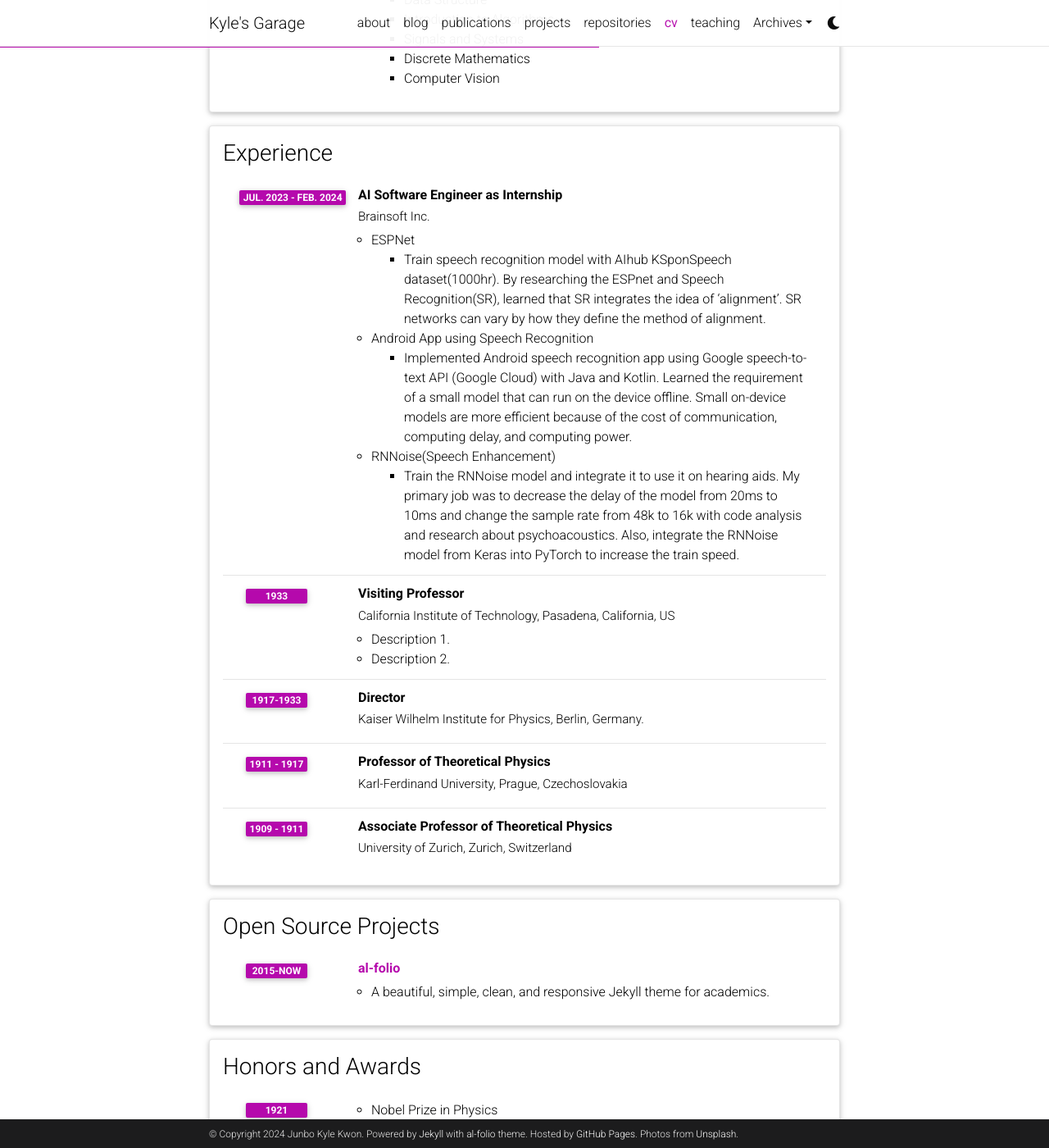
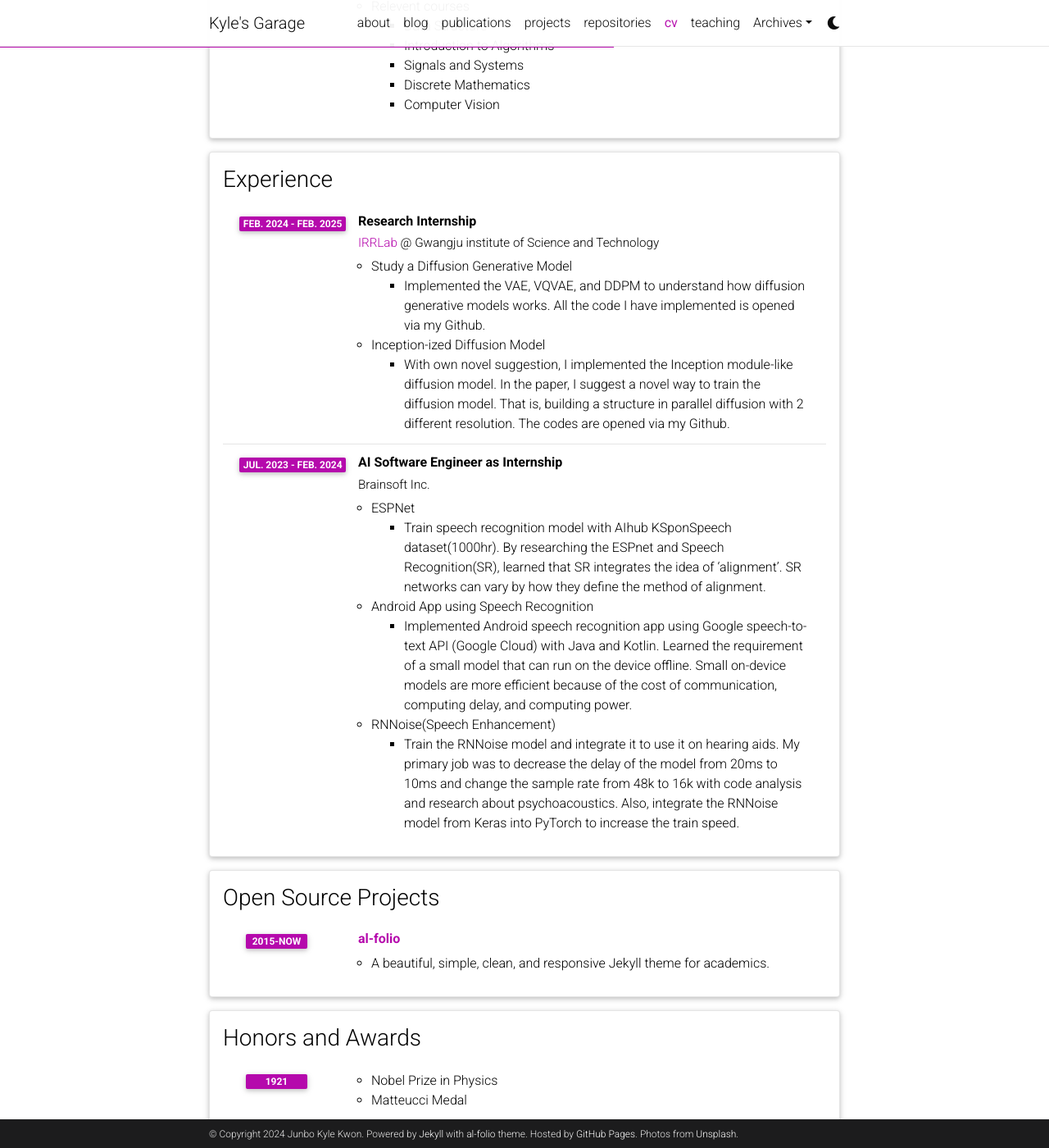
Before and after one commit to kyle000603/kyle000603.github.io, a Jekyll site: the page built from _pages/cv.md, in a window 1280 px wide and 1400 px high, scrolled down 833 px. Shown: the whole window at 82% size. Built offline with Jekyll 4.4.1, drawn with Linux system fonts in a browser that asks for light colours; comment, search, counter and statistics services are not loaded; a style sheet for code colours, icons or effects is not loaded; some of the changed text lies outside the part shown.

Commit message:
CV updated

```diff
--- a/_data/cv.yml
+++ b/_data/cv.yml
@@ -7,6 +7,8 @@
       value: 3rd Jun 2000
     - name: Languages
       value: English, Korean
+    - name: Contact
+      value: kyle000603@gm.gist.ac.kr
 
 - title: Education
   type: time_table
@@ -23,8 +25,9 @@
       description:
         - title: Relevent courses
           contents:
-            - CS188: Introduction to Artificial Intelligence
-            - STAT 20: Introduction to Probability and Statistics
+            - CS188 - Introduction to Artificial Intelligence
+            - STAT 20 - Introduction to Probability and Statistics
+
     - title: BS
       institution: Gwangju Institute of Science and Technology
       year: 2020 - 2025
@@ -41,6 +44,19 @@
 - title: Experience
   type: time_table
   contents:
+    - title: Research Internship
+      institution: <a href="https://irrlab.github.io/">IRRLab</a> @ Gwangju institute of Science and Technology
+      year: Feb. 2024 - Feb. 2025
+      description:
+        - title: Study a Diffusion Generative Model
+          contents:
+            - Implemented the VAE, VQVAE, and DDPM to understand how diffusion generative models works. All the code I have implemented is opened via my Github.
+
+        - title: Inception-ized Diffusion Model
+          contents:
+            - With own novel suggestion, I implemented the Inception module-like diffusion model. In the paper, I suggest a novel way to train the diffusion model. That is, building a structure in parallel diffusion with 2 different resolution. The codes are opened via my Github.
+
+
     - title: AI Software Engineer as Internship
       institution: Brainsoft Inc.
       year: Jul. 2023 - Feb. 2024
@@ -54,26 +70,6 @@
         - title: RNNoise(Speech Enhancement)
           contents:
             - Train the RNNoise model and integrate it to use it on hearing aids. My primary job was to decrease the delay of the model from 20ms to 10ms and change the sample rate from 48k to 16k with code analysis and research about psychoacoustics. Also, integrate the RNNoise model from Keras into PyTorch to increase the train speed.
-
-    - title: Visiting Professor
-      institution: California Institute of Technology, Pasadena, California, US
-      year: 1933
-      description:
-        - Description 1.
-        - Description 2.
-
-    - title: Director
-      institution: Kaiser Wilhelm Institute for Physics, Berlin, Germany.
-      year: 1917-1933
-
-    - title: Professor of Theoretical Physics
-      institution: Karl-Ferdinand University, Prague, Czechoslovakia
-      year: 1911 - 1917
-      description:
-
-    - title: Associate Professor of Theoretical Physics
-      institution: University of Zurich, Zurich, Switzerland
-      year: 1909 - 1911
 
 - title: Open Source Projects
   type: time_table
--- a/_layouts/cv.html
+++ b/_layouts/cv.html
@@ -5,7 +5,7 @@
         <div class="post">
 
           <header class="post-header">
-            <h1 class="post-title">{{ page.title }} {% if page.cv_pdf %}<a href="{{ page.cv_pdf | prepend: 'assets/pdf/' | relative_url}}" target="_blank" rel="noopener noreferrer" class="float-right"><i class="fas fa-file-pdf"></i></a>{% endif %}</h1>
+            <h1 class="post-title">{{ page.title }} {% if page.cv_pdf %}<a href="{https://docs.google.com/document/d/1lQUhrec7piwQsXFp2d02bwLfTftdgFwyQAN9NaVe_1A/edit?usp=sharing}" target="_blank" rel="noopener noreferrer" class="float-right"><i class="fas fa-file-pdf"></i></a>{% endif %}</h1>
             <p class="post-description">{{ page.description }}</p>
           </header>
 
```
Also changed, not shown: 1 other file.
